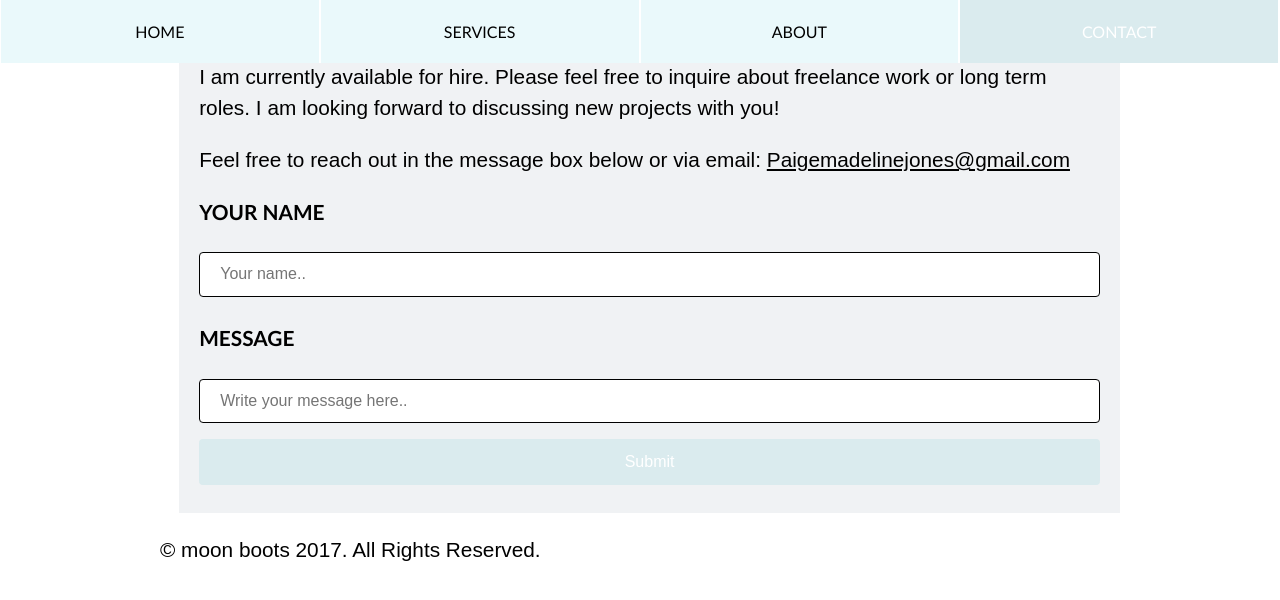
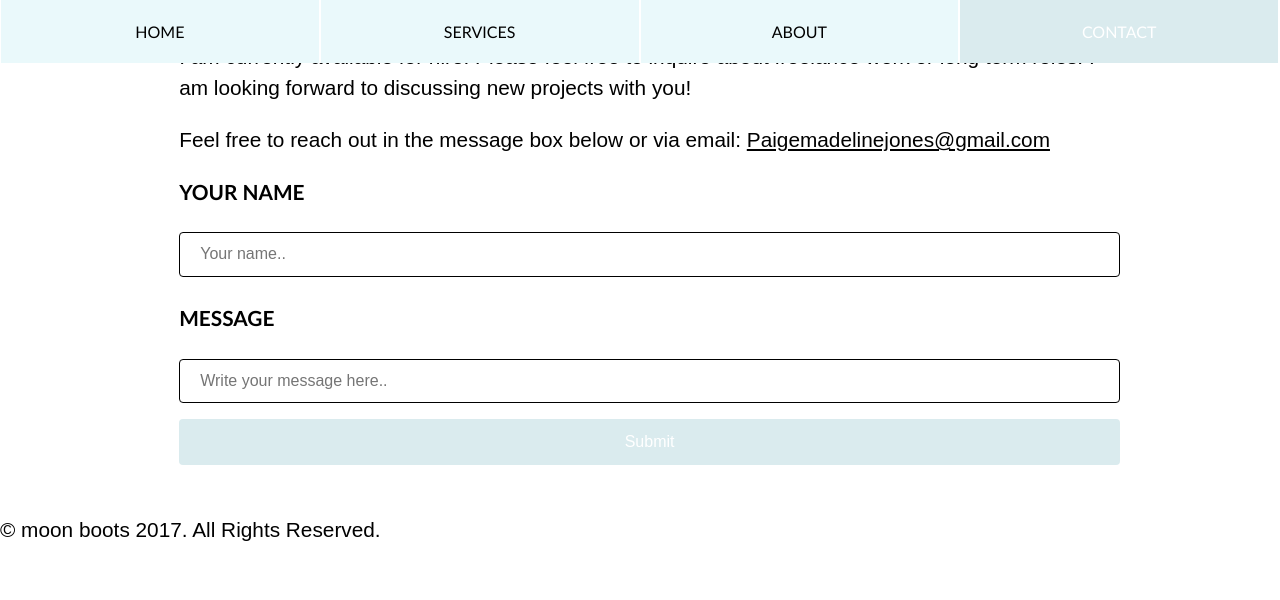
Before and after one commit to petitlapin86/portfolio, a plain HTML site: page contact.html in a window 1280 px wide. Drawn offline with nearby package versions, Linux system fonts and the light colour scheme; a web font is replaced by a local one.

Commit message:
fix spacial issues on contact page

```diff
--- a/contact.html
+++ b/contact.html
@@ -29,9 +29,9 @@
   </header> <!--this is closing the header-->
 
 
-            <div class="wrapper">
-              <div class="col-3">
-
+<section>
+            <div class="wrapper clearfix">
+              <div class="col-contact">
                   <p>I am currently available for hire. Please feel free to inquire about freelance work or long term roles. I am looking forward to discussing new projects with you!</p>
                   <p>Feel free to reach out in the message box below or via email: <a href="mailto:paigemadelinejones@gmail.com">Paigemadelinejones@gmail.com</a><br></p>
                     <form action="/action_page.php">
@@ -44,13 +44,13 @@
                     </form>
                   </div>
                 </div>
+              </section>
 
 
            </div>
 
-                <div class="wrapper">
-                  <footer><p>&copy; moon boots 2017. All Rights Reserved.</p></footer> <!--semantic elements-->
-                </div>
-
+           <div class="footer">
+           <footer><p>&copy; moon boots 2017. All Rights Reserved.</p></footer> <!--semantic elements-->
+           </div>
 
           </body>
```
